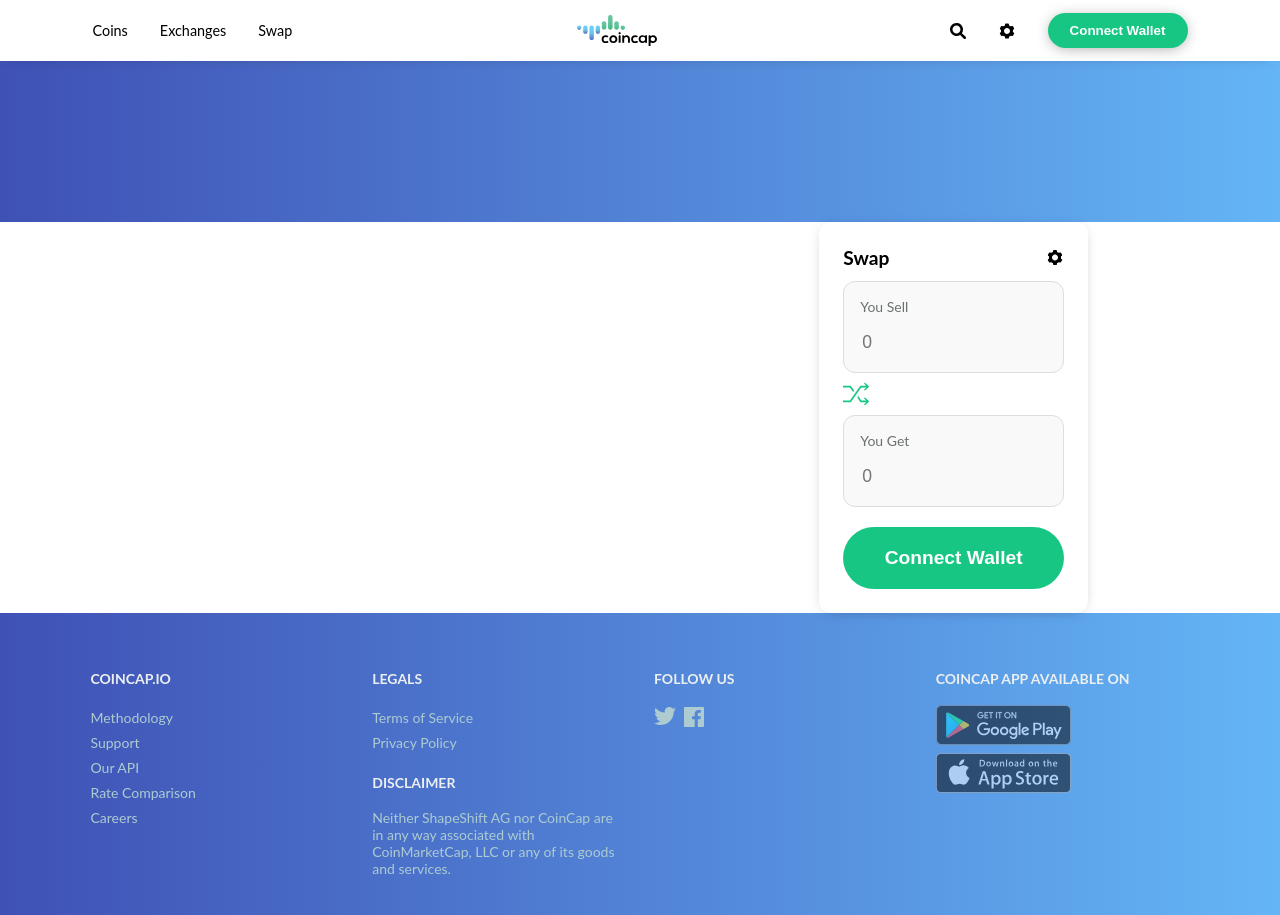
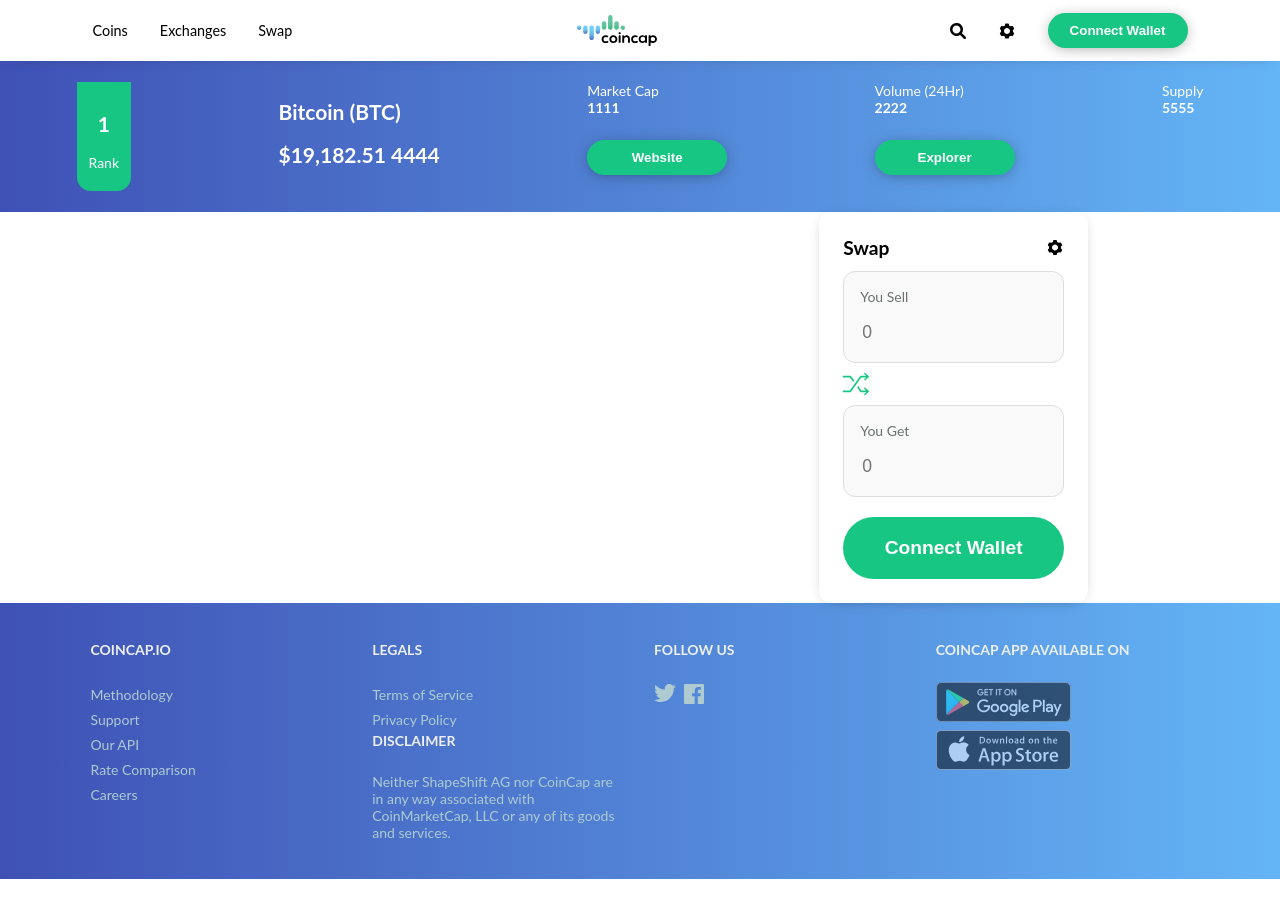
Before and after one commit to tbadiee73/coincap.project, a plain HTML site: page chart.html in a window 1280 px wide. After the commit the page ends 879 px from the top, so only its background shows below. Drawn offline with nearby package versions, Linux system fonts and the light colour scheme; no server answers.

Commit message:
add header details in chart page

```diff
--- a/chart.html
+++ b/chart.html
@@ -43,7 +43,7 @@
           <div class="settings">
             <h2>
               <img src="./assets/settings.svg" width="42px" height="32px" />
-              setting
+              Setting
             </h2>
             <h2 class="close" style="cursor: pointer;">&times;</h2>
           </div>
@@ -74,8 +74,30 @@
 
 <!--header-->
 
- <section class="header_section">
-  <div class="container header_section_items">
+ <section class="coin_header_section">
+  <div class="container section_coin_header_items">
+    <div class="coin_header_items_rank">
+      <h2>1</h2>
+      <div>Rank</div>
+    </div>
+    <div class="coin_header_items">
+      <h1>Bitcoin (BTC)</h1>
+      <h2>$19,182.51 <span>4444</span></h2>
+    </div>
+    <div class="coin_header_items">
+      <div>Market Cap</div>
+      <h4>1111</h4>
+      <button class="nav_button">Website</button>
+    </div>
+    <div class="coin_header_items">
+      <div>Volume (24Hr)</div>
+      <h4>2222</h4>
+      <button class="nav_button">Explorer</button>
+    </div>
+    <div class="coin_header_items">
+      <div>Supply</div>
+      <h4>5555</h4>
+    </div>
   </div>
 </section>
 
--- a/chart.js
+++ b/chart.js
@@ -1,11 +1,45 @@
 let params =new URLSearchParams(document.location.search);
 let coin_name = params.get("coin");
+
+
+//header
+
+function coin_item (name){
+  return `https://api.coincap.io/v2/assets/${name}`;
+}
+
+async function get_coin_item() {
+  let items=coin_item(coin_name);
+  let response=await fetch(res);
+  let json=await response.json();
+
+  let data=json.data;
+  return data;
+
+}
+
+
+
+let coin_header =document.querySelector(".section_coin_header_items");
+
+function render_coin_item(items) {
+
+
+
+
+
+
+}
+
+
+
+
+//chart
+
 
 function coin_url(name) {
     return `https://api.coincap.io/v2/assets/${name}/history?interval=d1`;
 }
-
-
 
 async function get_coin() {
 
--- a/style.css
+++ b/style.css
@@ -8,6 +8,8 @@
     font-family: 'Lato', sans-serif;
     font-size: 14px;
 }
+
+
 
 .container{
     width: 100%;
@@ -407,8 +409,29 @@
 
 }
 
- /*chart page*/
+ /******chart page********/
+ .coin_header_section{
+    padding:21px 42px;
+    background:linear-gradient(to right, rgb(63, 81, 181), rgb(100, 181, 246));
+}
 
+.section_coin_header_items{
+    display: flex;
+    justify-content: space-between;
+    color:rgb(255, 255, 255) ;
+
+}
+
+.coin_header_items_rank{
+    background-color: #18c683;
+    padding: 12px;
+    text-align: center;
+    border-radius:0 0 14px 14px;
+}
+
+.coin_header_items h2,h4{
+    margin: 0 0 24px 0;
+}
 
  .chart_cotainer{
     width: 70%;
```
